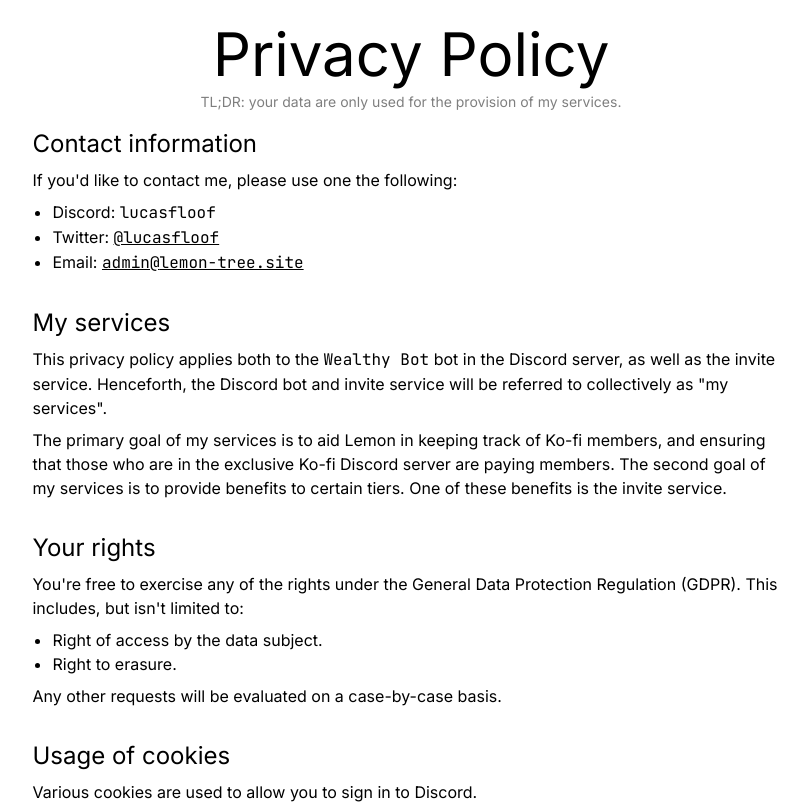
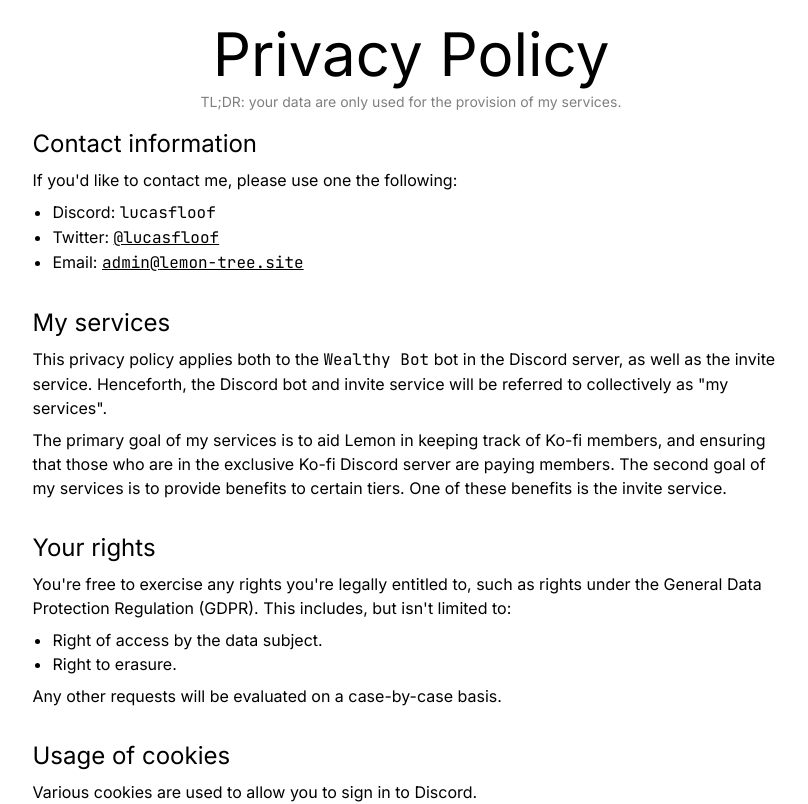
Before and after one commit to Jochem-W/wealthy-app, a Next.js app: page /privacy in a window 1280 px wide. Shown: the top 804 px of the page, without its empty margins (229-1037 px from the left). Built offline with nearby package versions, Linux system fonts and the light colour scheme.

Commit message:
Clarify rights

```diff
--- a/app/(docs)/privacy/page.tsx
+++ b/app/(docs)/privacy/page.tsx
@@ -61,9 +61,9 @@ export default function Page() {
           <div className={"flex flex-col gap-2"}>
             <h2 className={"text-2xl"}>Your rights</h2>
             <p>
-              You&apos;re free to exercise any of the rights under the General
-              Data Protection Regulation (GDPR). This includes, but isn&apos;t
-              limited to:
+              You&apos;re free to exercise any rights you&apos;re legally
+              entitled to, such as rights under the General Data Protection
+              Regulation (GDPR). This includes, but isn&apos;t limited to:
             </p>
             <ul className={"list-disc ml-5"}>
               <li>Right of access by the data subject.</li>
```
